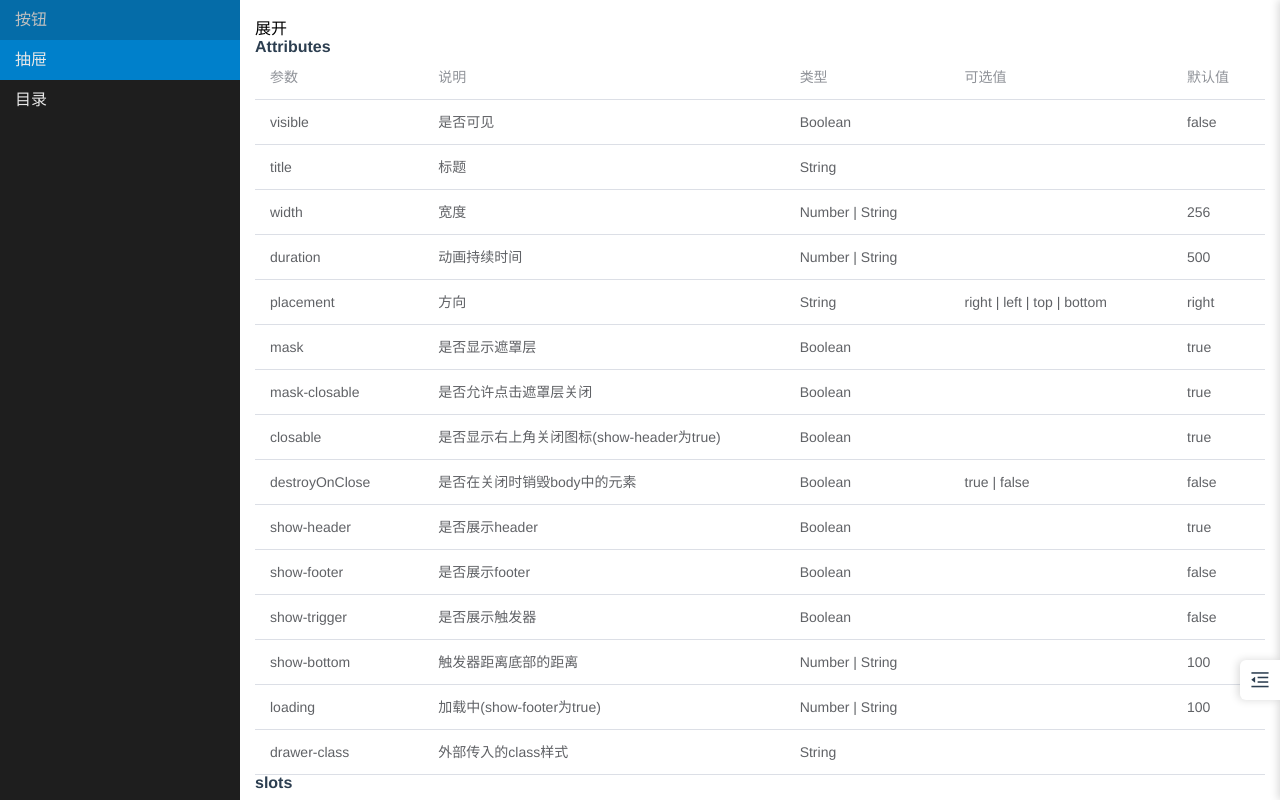
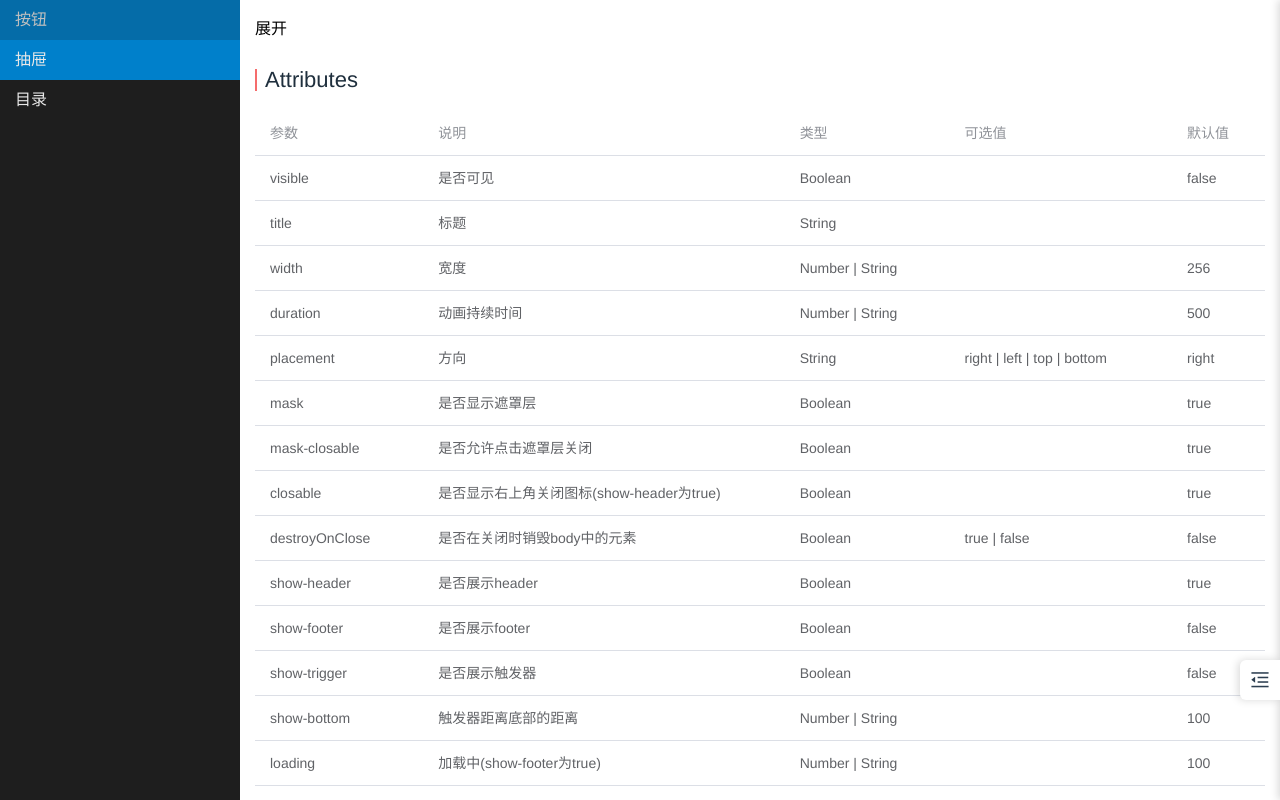
Before and after one commit to hcl0101/hcl, a Vue app: page /drawer in a window 1280 px wide. Built offline with nearby package versions, Linux system fonts and the light colour scheme.

Commit message:
update global css

```diff
--- a/src/App.vue
+++ b/src/App.vue
@@ -3,15 +3,3 @@
     <router-view />
   </div>
 </template>
-
-<style lang="scss">
-  html, body, #app {
-    height: 100%;
-  }
-  #app {
-    font-family: "Avenir", Helvetica, Arial, sans-serif;
-    -webkit-font-smoothing: antialiased;
-    -moz-osx-font-smoothing: grayscale;
-    color: #2c3e50;
-  }
-</style>
--- /dev/null
+++ b/src/app.scss
@@ -0,0 +1,35 @@
+html, body, #app {
+  height: 100%;
+}
+#app {
+  font-family: "Avenir", Helvetica, Arial, sans-serif;
+  -webkit-font-smoothing: antialiased;
+  -moz-osx-font-smoothing: grayscale;
+  color: #2c3e50;
+}
+
+h3 {
+  display: inline-block;
+  margin: 30px 0 20px;
+  font-size: 22px;
+  font-weight: 400;
+  color: #1f2f3d;
+  text-indent: 8px;
+  vertical-align: top;
+  border-left: 2px solid #f56c6c;
+}
+h4 {
+  display: inline-block;
+  margin: 12px 20px;
+  font-size: 18px;
+  font-weight: 400;
+  color: #1f2f3d;
+  text-indent: 8px;
+}
+
+.demo-container {
+  margin: 0 20px;
+  padding: 15px;
+  border-radius: 2px;
+  border: 1px solid #ebedf0;
+}
--- a/src/main.js
+++ b/src/main.js
@@ -4,6 +4,7 @@ import router from "./router";
 import store from "./store";
 
 import "./styles/index.scss";
+import "./app.scss";
 
 import hcl from "./components/index";
 
```
